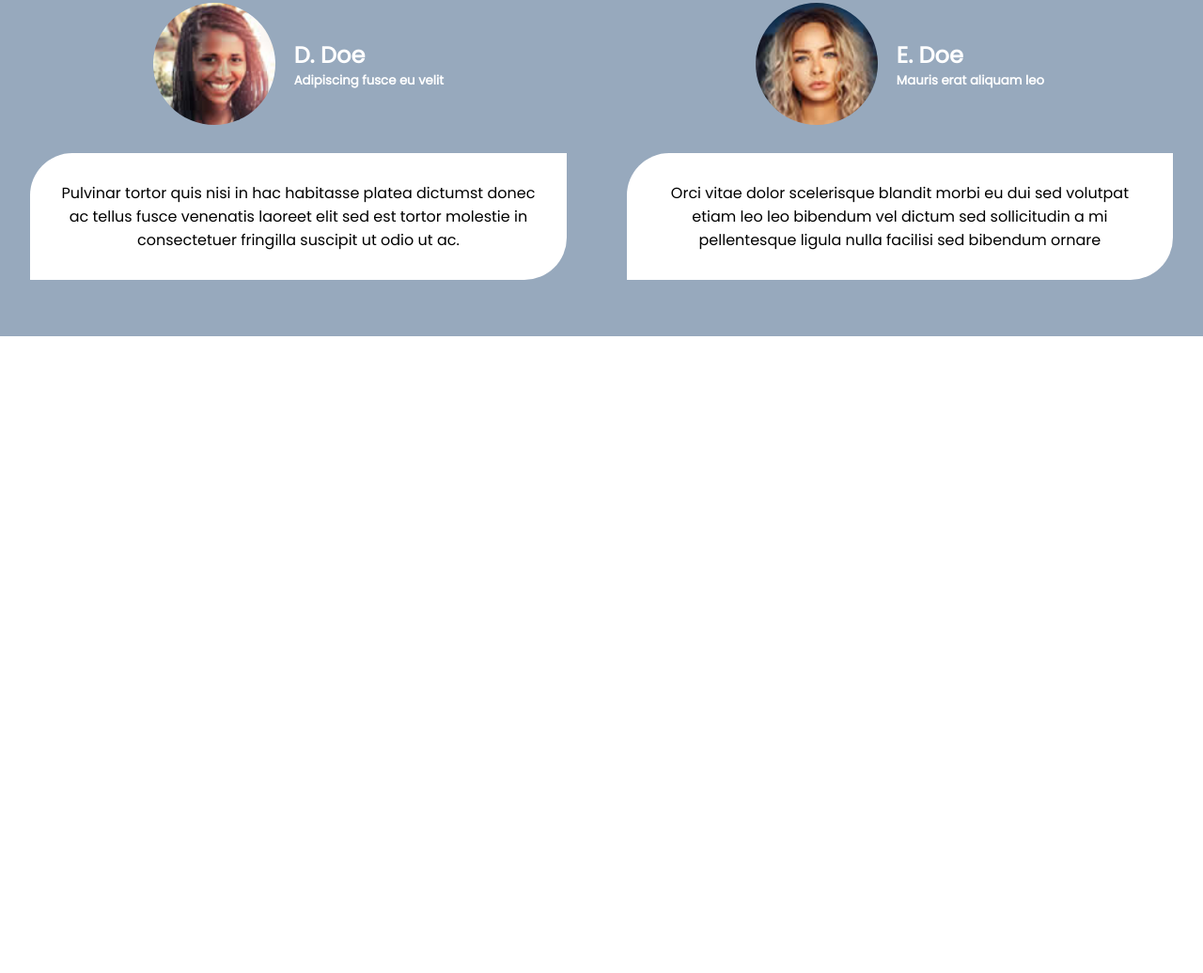
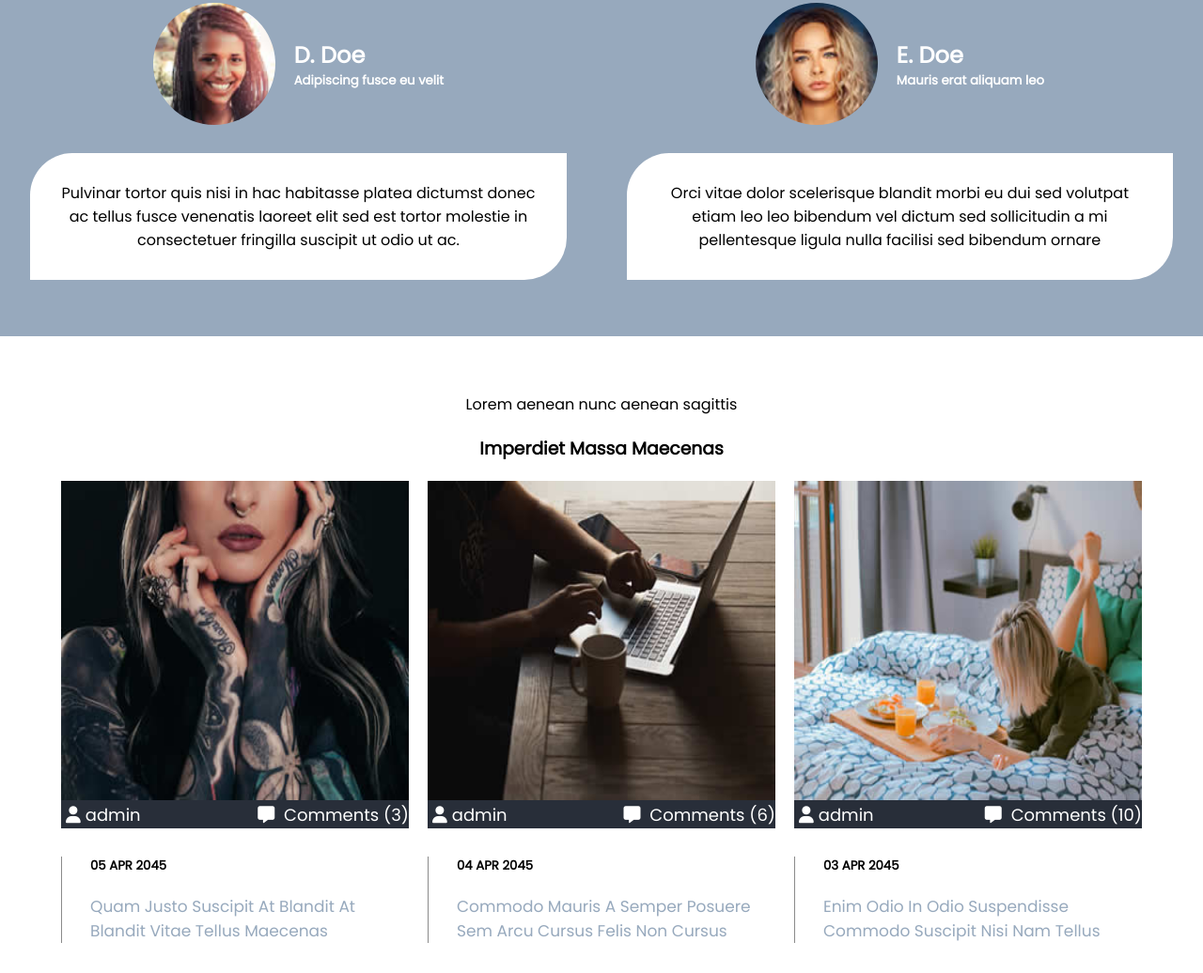
Before and after one commit to lukak1997/git-template, a plain HTML site: page index.html in a window 1280 px wide. Shown: the part 2984-4020 px from the top of the page at 94% size. Before the commit the page ends 3342 px from the top, so only its background shows below. Drawn offline with Linux system fonts and the light colour scheme.

Commit message:
container-eight

```diff
--- /dev/null
+++ b/assets/styles/components/_container-eight.scss
@@ -0,0 +1,104 @@
+.container-eight{
+    padding: 60px 0;
+    width: 100%;
+    @include d-flex(center,center,column);
+    gap: 20px;
+    text-align: center;
+    h3{
+        padding: 0 40px;
+    }
+    .main-wraper{
+        @include d-flex(center,center,column);
+        gap: 20px;
+    }
+    .img-wraper{
+        @include d-flex(center,center,column);
+        position: relative;
+       img{
+        width: 270px;
+        height: 240px;
+       }
+       .item-hover{
+        width: 270px;
+        height: 240px;
+        position: absolute;
+        top: 0;
+        transition: 0.5s;
+        cursor: pointer;
+        font-size: $font-size-xl;
+        color: transparent;
+        display: flex;
+        align-items: center;
+        justify-content: center;
+        &:hover{
+            background-color: rgba(0, 0, 0, 0.505);
+            color: white;
+        }
+       }
+      .item-line{
+         background-color:#282E39;
+         width: 270px;
+         height: 30px;
+         color: white;
+         display: flex;
+         align-items: center;
+         justify-content: space-between;
+        i{
+            padding: 0 5px;
+        }
+      }
+      .text-container{
+
+      padding-left: 30px;
+        border-left: 1px solid rgba(0, 0, 0, 0.454);
+        margin-top: 30px;
+        width: 270px;
+       text-align: start;
+       .tx-paragraph{
+        margin-top: 20px;
+        color: $color-primery;
+        font-size: 17px;
+       }
+      }
+    }
+    @include tablet{
+        .main-wraper{
+            @include d-flex(center,flex-start,row);
+            img{
+                width: 190px;
+                height: 150px;
+            }
+            .item-hover{
+                width: 190px;
+                height: 150px;
+            }
+            .item-line{
+                width: 190px;
+                font-size: 11px;
+            }
+            .text-container{
+                width: 190px;
+            }
+        }
+    }
+    @include desktop{
+        .main-wraper{
+            @include d-flex(center,flex-start,row);
+            img{
+                width:370px;
+                height: 340px;
+            }
+            .item-hover{
+                width: 370px;
+                height: 340px;
+            }
+            .item-line{
+                width: 370px;
+                font-size: 18px;
+            }
+            .text-container{
+                width: 370px;
+            }
+        }
+    }
+}
--- a/assets/styles/style.scss
+++ b/assets/styles/style.scss
@@ -9,3 +9,4 @@
 @import './components/container-five';
 @import './components/container-six';
 @import './components/container-seven';
+@import './components/container-eight';
--- a/index.html
+++ b/index.html
@@ -226,6 +226,65 @@
                     <p>Orci vitae dolor scelerisque blandit morbi eu dui sed volutpat etiam leo leo bibendum vel dictum sed sollicitudin a mi pellentesque ligula nulla facilisi sed bibendum ornare</p>
             </div>
          </div>
+        </div>
+    </div>
+    <div class="container-eight">
+        <p>Lorem aenean nunc aenean sagittis</p>
+        <h3>Imperdiet Massa Maecenas</h3>
+        <div class="main-wraper">
+            <div class="img-wraper">
+                <img src="./assets/image/tattoo.jpg" alt="">
+                <div class="item-hover"><i class="fa-solid fa-plus"></i></div>
+                <div class="item-line">
+                    <div class="text-one">
+                    <i class="fa-solid fa-user"></i><span>admin</span></div>
+                    <div class="text-one">
+                    <i class="fa-solid fa-message"></i><span> Comments (3)</span></div>
+                </div>
+                <div class="text-container">
+                     <h5>05 APR 2045</h5>
+                     <p class="tx-paragraph">
+                        Quam Justo Suscipit At Blandit At Blandit Vitae Tellus Maecenas
+
+                     </p>
+                </div>
+            </div>
+
+            <div class="img-wraper">
+               <img src="./assets/image/notebook.jpg" alt="">
+                <div class="item-hover"><i class="fa-solid fa-plus"></i></div>
+                <div class="item-line">
+                    <div class="text-one">
+                    <i class="fa-solid fa-user"></i><span>admin</span></div>
+                    <div class="text-one">
+                    <i class="fa-solid fa-message"></i><span> Comments (6)</span></div>
+                </div>
+                <div class="text-container">
+                     <h5>04 APR 2045</h5>
+                     <p class="tx-paragraph">
+                        Commodo Mauris A Semper Posuere Sem Arcu Cursus Felis Non Cursus
+                     </p>
+                </div>
+            </div>
+
+            <div class="img-wraper">
+              <img src="./assets/image/breakfast.jpg" alt="">
+                 <div class="item-hover"><i class="fa-solid fa-plus"></i></div>
+                 <div class="item-line">
+                     <div class="text-one">
+                     <i class="fa-solid fa-user"></i><span>admin</span></div>
+                     <div class="text-one">
+                     <i class="fa-solid fa-message"></i><span> Comments (10)</span></div>
+                 </div>
+                 <div class="text-container">
+                      <h5>03 APR 2045</h5>
+                      <p class="tx-paragraph">
+                        Enim Odio In Odio Suspendisse Commodo Suscipit Nisi Nam Tellus
+                      </p>
+                 </div>
+             </div>
+
+
 
 
 
```
Also changed, not shown: assets/image/breakfast.jpg (added), assets/image/notebook.jpg (added), assets/image/tattoo.jpg (added), assets/styles/style.css, 1 other file.
